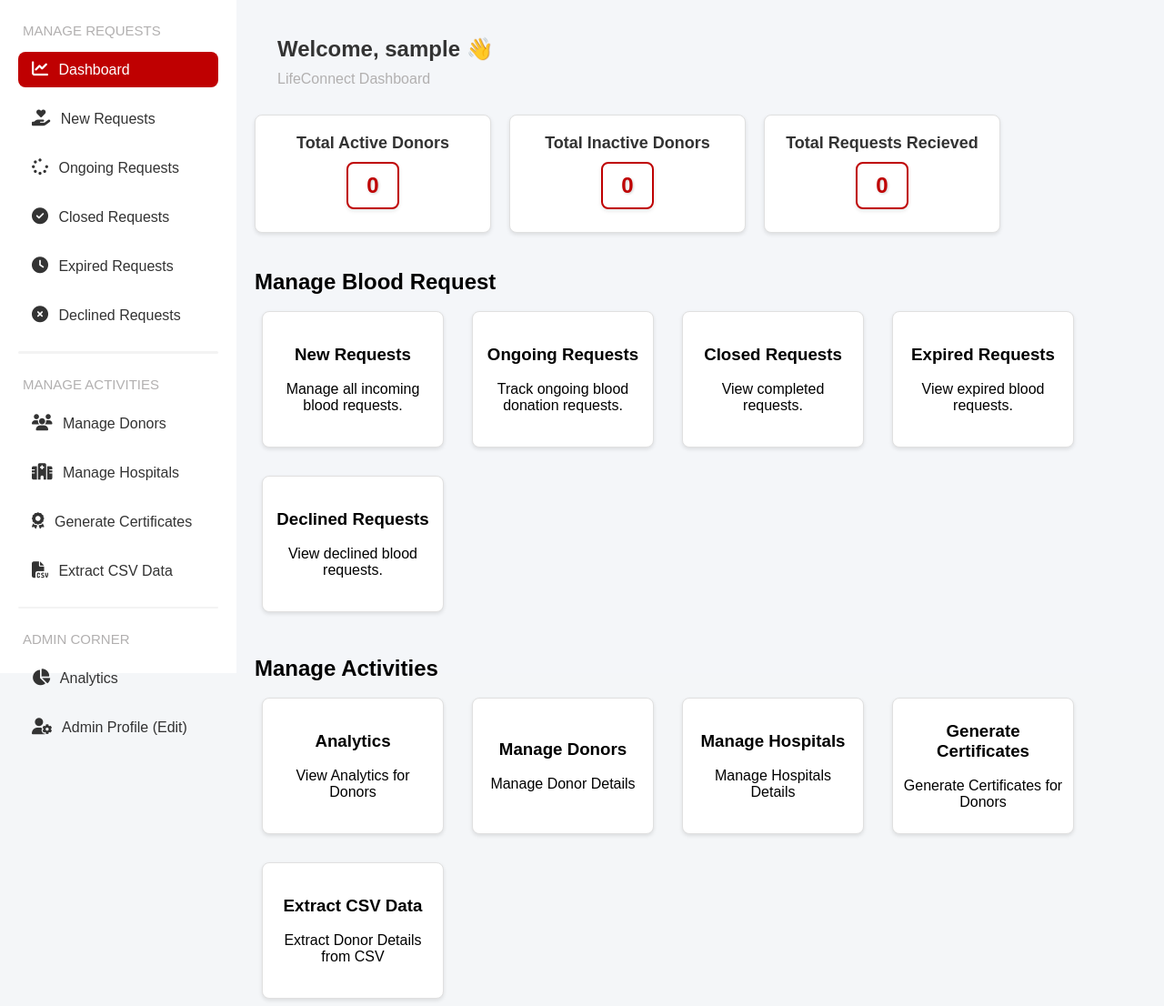
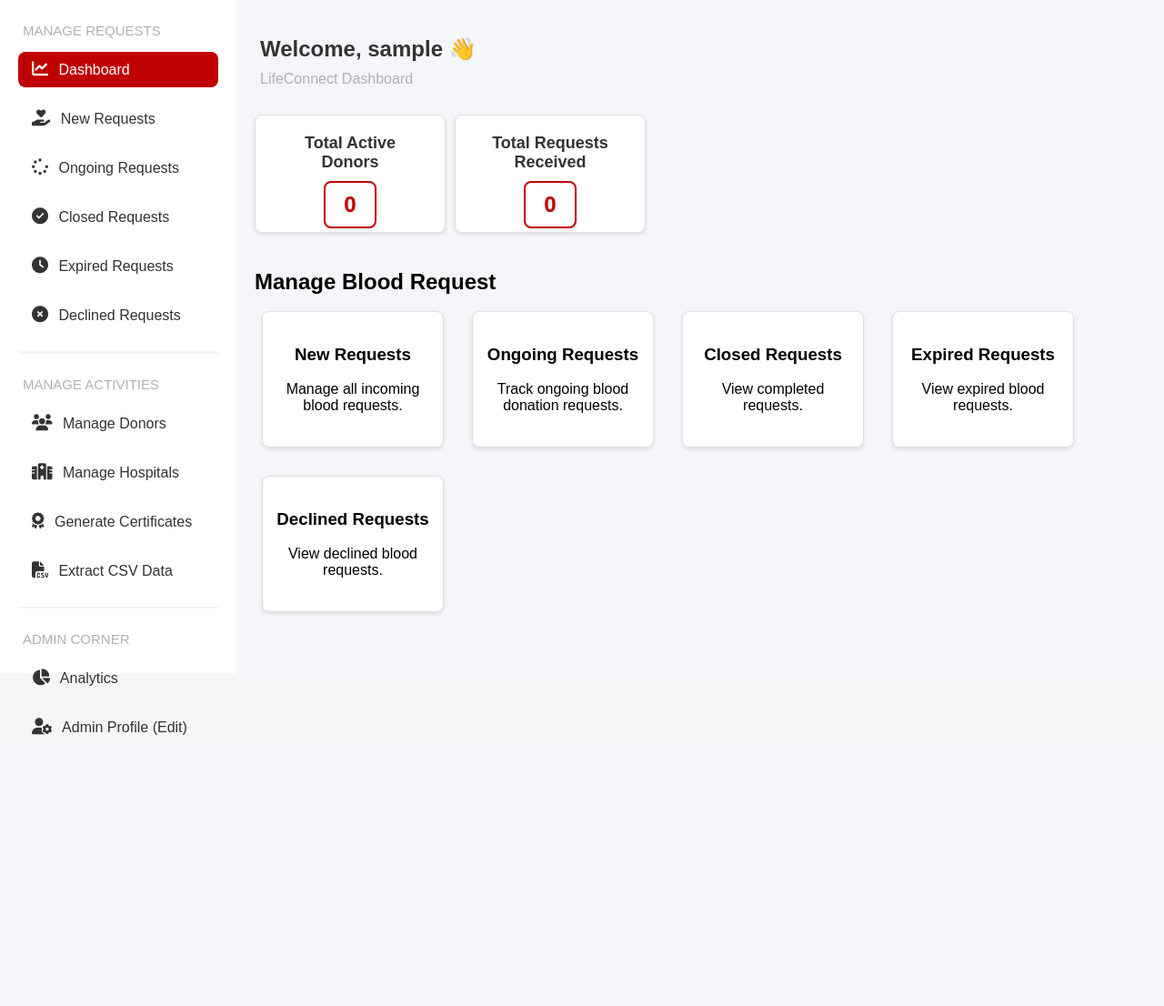
Before and after one commit to Siddharth-magesh/YouthRedCross-BloodRequest, a Flask app: page /admin/render_main_admin_page in a window 1280 px wide. Shown: the part 60-1166 px from the top of the page at 91% size. After the commit the page ends 868 px from the top, so only its background shows below. Run offline with Flask 3, Linux system fonts and the light colour scheme; the visitor is signed in with stand-in values (Sample User, id 1); data that the repository does not hold is empty.

Commit message:
fixed admin pages for mobile screens

```diff
--- a/app/static/css/admin_dashboard.css
+++ b/app/static/css/admin_dashboard.css
@@ -138,36 +139,35 @@
 .separator {
   height: 2.5px;
   border-radius: 5px;
-    background-color: #F3F3F3;
+  background-color: #f3f3f3;
   margin: 20px 0;
 }
 
 /* Dashboard Area */
 .dashboard {
   flex: 1;
-    background-color: #F4F6F9; /* Grey background */
+  background-color: #f4f6f9; /* Grey background */
   padding: 20px;
 }
 
 .dashboard .greeting {
-    margin: 20px 0 30px 25px;
+  margin: 20px 0 30px 6px;
 }
 
-  .dashboard .greeting h1
-  {
+.dashboard .greeting h1 {
   font-size: 24px;
   color: #333;
 }
 
 .dashboard .greeting p {
-    color: #B2B0B0;
+  color: #b2b0b0;
   margin-top: 10px;
   margin-bottom: 20px;
 }
 
 .card-container {
   display: flex;
-    gap: 20px;
+  gap: 10px;
   justify-content: left;
   margin: 20px 0;
 }
@@ -177,7 +177,7 @@
   border: 1px solid #e0e0e0;
   border-radius: 8px;
   padding: 20px;
-    width: 260px;
+  width: 210px;
   height: 130px;
   box-shadow: 0 2px 4px rgba(0, 0, 0, 0.1);
   text-align: center;
@@ -199,16 +199,16 @@
 .card-data span {
   font-size: 24px;
   font-weight: bold;
-    color: #BF0001;
+  color: #bf0001;
 }
 
 .card-number {
   font-size: 36px;
   font-weight: bold;
-    color: #BF0001;
+  color: #bf0001;
   text-shadow: 1px 1px 3px rgba(0, 0, 0, 0.2);
   padding: 10px 20px;
-    border: 2px solid #BF0001;
+  border: 2px solid #bf0001;
   border-radius: 8px;
   background-color: #ffffff;
   box-shadow: 0 2px 4px rgba(0, 0, 0, 0.1);
--- a/app/templates/admin_dashboard.html
+++ b/app/templates/admin_dashboard.html
@@ -24,13 +24,7 @@ Request Dashboard{% endblock %} {% block customCSS %}
       </div>
     </div>
     <div class="card">
-      <h2>Total Inactive Donors</h2>
-      <div class="card-data">
-        <span class="card-number">{{Inactive_donors_count}}</span>
-      </div>
-    </div>
-    <div class="card">
-      <h2>Total Requests Recieved</h2>
+      <h2>Total Requests Received</h2>
       <div class="card-data">
         <span class="card-number">{{Total_Requests}}</span>
       </div>
@@ -104,7 +98,7 @@ Request Dashboard{% endblock %} {% block customCSS %}
   </section>
 
   <!-- Second Category: Manage Activities -->
-  <section class="category">
+  <!-- <section class="category">
     <h2>Manage Activities</h2>
     <div class="tiles">
       <a href="{{ url_for('admin.render_analytics_page') }}" class="tile-link">
@@ -152,6 +146,6 @@ Request Dashboard{% endblock %} {% block customCSS %}
         </div>
       </a>
     </div>
-  </section>
+  </section> -->
 </main>
 {% endblock %}
```
Also changed, not shown: other parts of app/static/css/admin_dashboard.css (+67 -17 lines), app/templates/generate_certificate.html (+24 -3 lines), app/static/images/admin_analytics/blood_request_status.png, app/static/images/admin_analytics/donor_analytics_chart.png, app/static/images/admin_analytics/response_status_distribution.png. Lines whose indentation alone changed are shown as unchanged.
